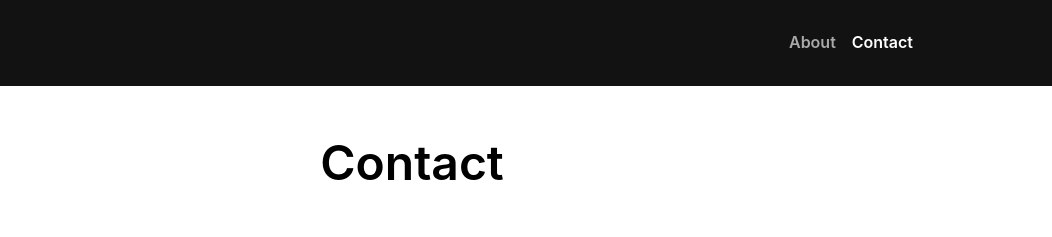
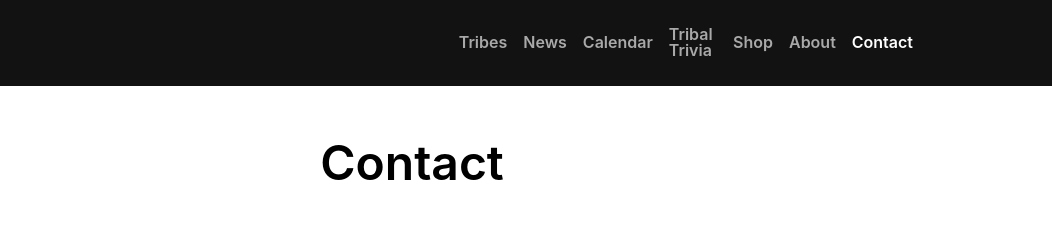
Before and after one commit to Smokingfrog/tribesaround, a Gatsby site: page /contact in a window 1280 px wide. Shown: the top 237 px of the page, 228-1280 px from the left. Built offline with nearby package versions, Linux system fonts and the light colour scheme; Gatsby itself is replaced by a stand-in of ours.

Commit message:
Add more links to the menu

```diff
--- a/src/components/Menu.js
+++ b/src/components/Menu.js
@@ -59,6 +59,31 @@ const Menu = () => {
             </Link>
           </li>
           <li>
+            <Link to="/tribes/" activeStyle={activeLinkStyle}>
+              Tribes
+            </Link>
+          </li>
+          <li>
+            <Link to="/news/" activeStyle={activeLinkStyle}>
+              News
+            </Link>
+          </li>
+          <li>
+            <Link to="/calendar/" activeStyle={activeLinkStyle}>
+              Calendar
+            </Link>
+          </li>
+          <li>
+            <Link to="/tribal-trivia/" activeStyle={activeLinkStyle}>
+              Tribal Trivia
+            </Link>
+          </li>
+          <li>
+            <Link to="/shop/" activeStyle={activeLinkStyle}>
+              Shop
+            </Link>
+          </li>
+          <li>
             <Link to="/about/" activeStyle={activeLinkStyle}>
               About
             </Link>
```
